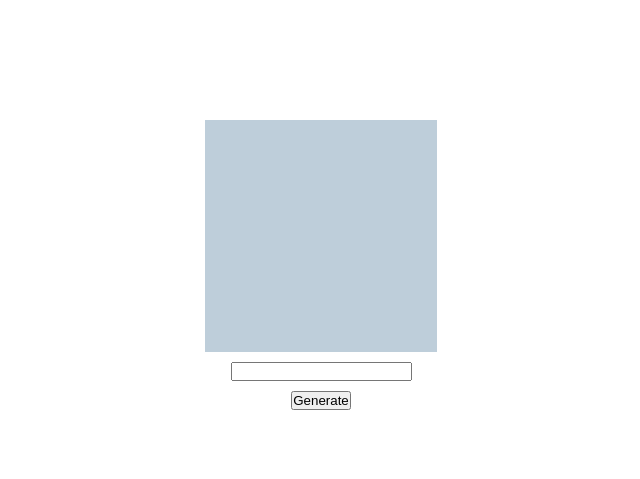
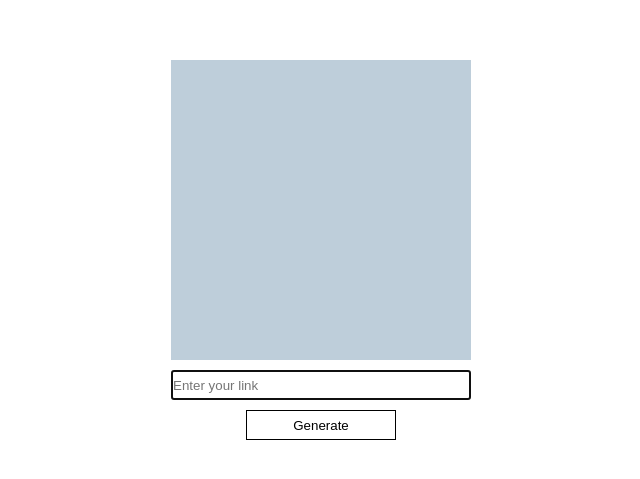
Before and after one commit to Smekalin/dynamic-qr-frontend, a Next.js app: page / in a window 1280 px wide. Shown: the part 135-614 px from the top of the page, without its empty margins (319-959 px from the left). Built offline with nearby package versions, Linux system fonts and the light colour scheme.

Commit message:
refactor to use api service + add download image + add keyboard shortcuts

```diff
--- a/src/app/globals.css
+++ b/src/app/globals.css
@@ -1,3 +1,7 @@
+:root {
+  --max-width: 300px;
+}
+
 * {
   box-sizing: border-box;
   padding: 0;
--- a/src/app/page.module.css
+++ b/src/app/page.module.css
@@ -8,20 +8,45 @@
 }
 
 .image {
-  width: 232px;
-  height: 232px;
+  width: var(--max-width);
+  height: var(--max-width);
 }
 
 .emptyImage {
-  width: 232px;
-  height: 232px;
+  width: var(--max-width);
+  height: var(--max-width);
   background: #beceda;
 }
 
 .input {
-
+  width: var(--max-width);
+  height: 30px;
 }
 
 .button {
+  width: 150px;
+  height: 30px;
+  background-color: white;
+  border: 1px solid black;
+}
 
+.button:hover {
+  background-color: #beceda;
+  cursor: pointer;
 }
+
+.downloadLink {
+  font-size: 12px;
+  text-decoration: none;
+  color: gray;
+}
+
+
+.actionContainer {
+  display: flex;
+  flex-direction: column;
+  align-items: center;
+  gap: 12px;
+  position: relative;
+  height: 60px;
+}
--- a/src/app/page.tsx
+++ b/src/app/page.tsx
@@ -1,20 +1,41 @@
 'use client'
 
-import {useState} from 'react'
+import React, { useState } from 'react'
+import { GenerateQrService } from '../generate-qr-service/generate-qr.service'
 import styles from './page.module.css'
 
 export default function Home() {
   const [image, setImage] = useState('')
-  const [url, setUrl] = useState('https://www.google.com/')
+  const [url, setUrl] = useState('')
+  const linkRef = React.useRef(null)
 
   const handleClick = () => {
-    fetch(`http://localhost:8080/api/v1/generator/create?url=${url}`)
-      .then((res) => res.blob())
-      .then((res) => {
-        const imageUrl = URL.createObjectURL(res)
+    if (!url || !url.trim()) {
+      return
+    }
+
+    GenerateQrService.generate(url)
+      .then((imageUrl) => {
+        if (!imageUrl) {
+          return
+        }
+
         setImage(imageUrl)
       })
       .catch((err) => console.log(err))
+  }
+
+  const handleKeyDown = (event: React.KeyboardEvent): void => {
+    if (event.key !== 'Enter') {
+      return
+    }
+
+    if (event.ctrlKey || event.metaKey) {
+      const link = linkRef?.current as HTMLElement | null
+      link?.click()
+    }
+
+    handleClick()
   }
 
   return (
@@ -29,12 +50,29 @@ export default function Home() {
         <div className={styles.emptyImage}></div>
       )}
       <input
+        autoFocus
+        placeholder="Enter your link"
         className={styles.input}
         onChange={(e) => setUrl(e.target.value)}
+        onKeyDown={handleKeyDown}
       />
-      <button className={styles.button} onClick={handleClick}>
-        Generate
-      </button>
+
+      <div className={styles.actionContainer}>
+        <button className={styles.button} onClick={handleClick}>
+          Generate
+        </button>
+
+        {image && (
+          <a
+            ref={linkRef}
+            className={styles.downloadLink}
+            href={image}
+            download="qr"
+            title="You can use Ctrl+Enter for download">
+            Download
+          </a>
+        )}
+      </div>
     </div>
   )
 }
```
